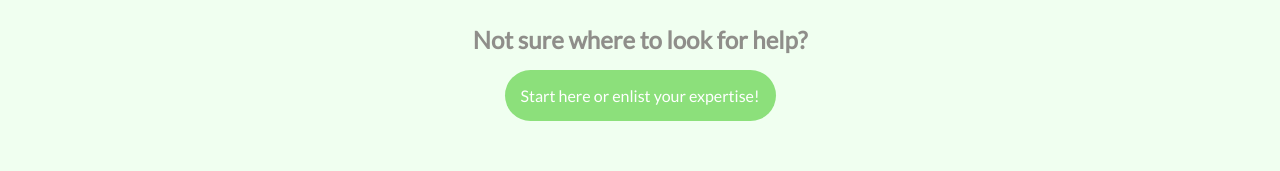
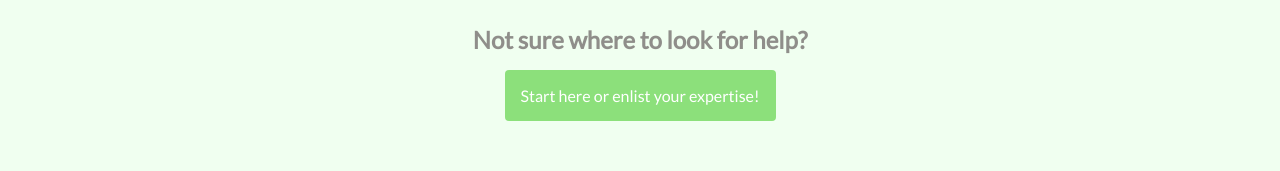
Before and after one commit to mxtng/taskmaster, a React (Create React App) app in the folder frontend/: page / in a window 1280 px wide. Shown: the part 175-346 px from the top of the page. Built offline with nearby package versions, Linux system fonts and the light colour scheme.

Commit message:
Amend button css

```diff
--- a/frontend/src/index.css
+++ b/frontend/src/index.css
@@ -9,3 +9,20 @@
   padding: 0;
   font-family: 'Lato', sans-serif;
 }
+
+.btn {
+  background: var(--primary);
+  text-decoration: none;
+  border-radius: 4px;
+  cursor: pointer;
+  outline: none;
+  color: white;
+  margin: 1rem;
+  padding: 1rem;
+}
+
+.btn:hover {
+  background: rgb(255, 255, 255);
+  color: var(--primary);
+  box-shadow: 0 7px 30px -10px rgba(150, 170, 180, 0.5);
+}
--- a/frontend/src/pages/HomePage/HomePage.css
+++ b/frontend/src/pages/HomePage/HomePage.css
@@ -43,18 +43,3 @@
 .img h2 {
   color: rgba(100, 93, 93, 0.699);
 }
-
-.btn {
-  cursor: pointer;
-  margin: 1rem;
-  border-radius: 2rem;
-  text-decoration: none;
-  outline: none;
-  padding: 1rem;
-  background: var(--primary);
-  color: white;
-}
-
-.btn:hover {
-  background: rgb(187, 183, 183);
-}
```
